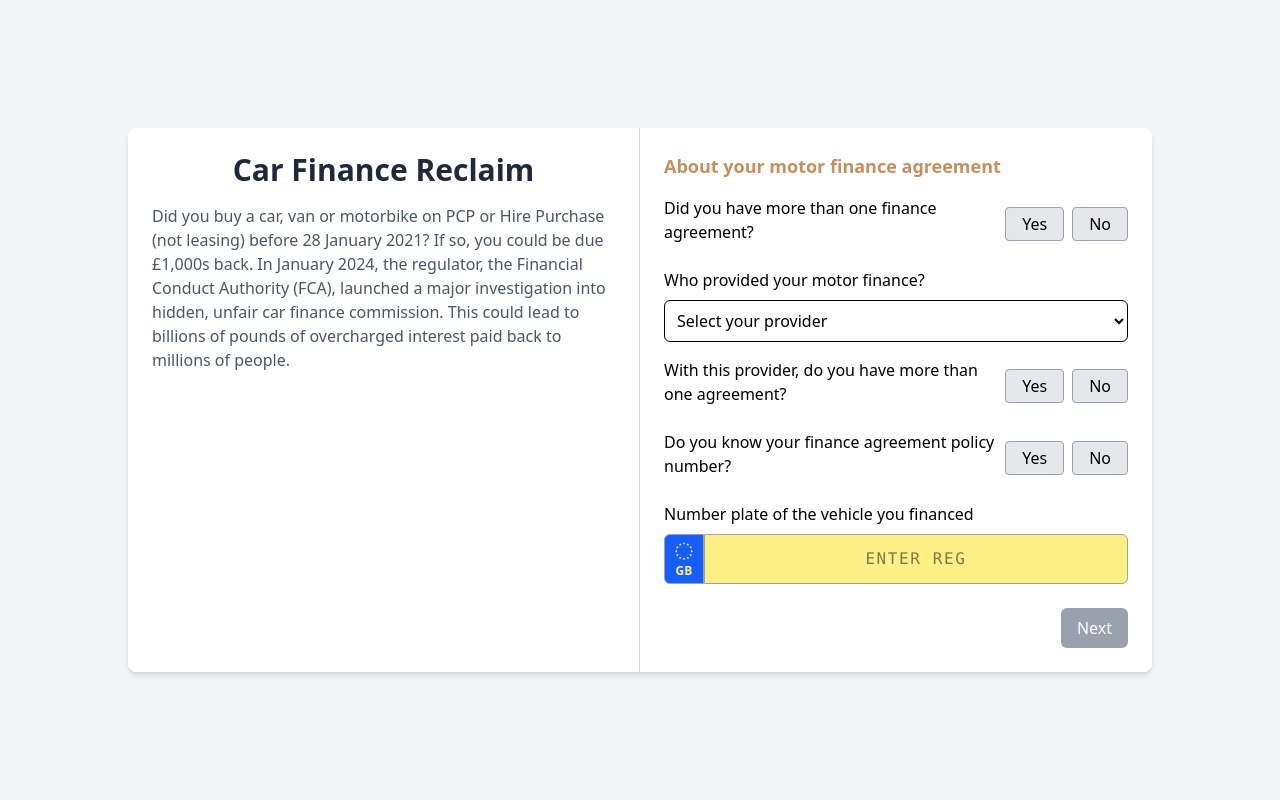
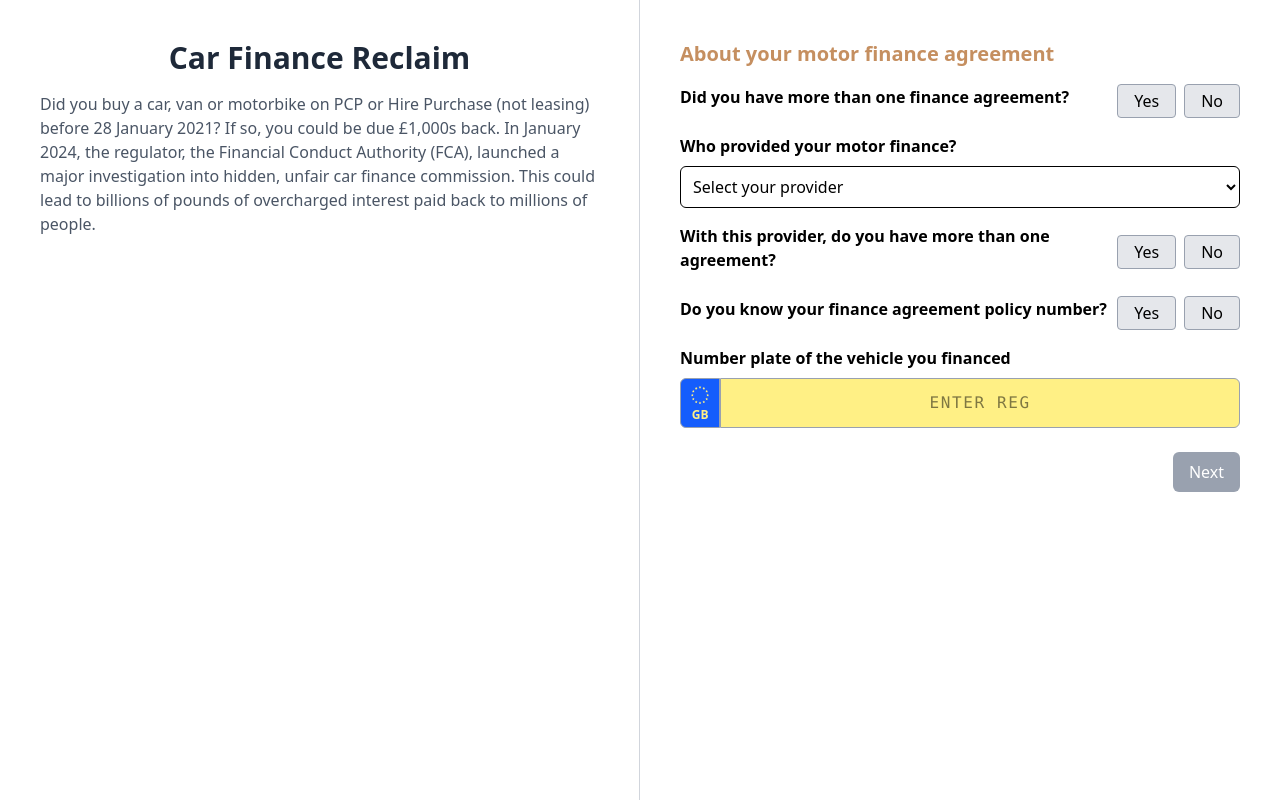
Before and after one commit to SamHillierDev/car-finance-reclaim, a React (Vite) app: page / in a window 1280 px wide. Built offline with nearby package versions, Linux system fonts and the light colour scheme.

Commit message:
feat: update page layout

```diff
--- a/src/App.tsx
+++ b/src/App.tsx
@@ -124,9 +124,9 @@ function App() {
   };
 
   return (
-    <div className="flex min-h-screen items-center justify-center bg-gray-100 p-4">
-      <div className="flex w-full max-w-5xl flex-col overflow-hidden rounded-lg bg-white shadow-md md:flex-row">
-        <div className="w-full border-b border-gray-300 p-6 md:w-1/2 md:border-r md:border-b-0">
+    <div className="flex min-h-screen w-full bg-gray-100">
+      <div className="flex h-screen w-full flex-col overflow-hidden bg-white shadow-md lg:flex-row">
+        <div className="w-full border-b border-gray-300 p-8 lg:w-1/2 lg:border-r lg:border-b-0 lg:p-10">
           <h1 className="mb-4 text-center text-3xl font-semibold text-gray-800">
             Car Finance Reclaim
           </h1>
@@ -140,7 +140,7 @@ function App() {
           </p>
         </div>
 
-        <div className="w-full p-6 lg:w-1/2">
+        <div className="w-full p-8 lg:w-1/2 lg:p-10">
           <AnimatePresence custom={{ direction, hasNavigated }} mode="wait">
             {!showEmailTemplate ? (
               <motion.form
--- a/src/components/EmailTemplate.tsx
+++ b/src/components/EmailTemplate.tsx
@@ -44,7 +44,7 @@ const EmailTemplate: React.FC<EmailTemplateProps> = ({
 
   return (
     <div className="space-y-4">
-      <h2 className="text-lg font-semibold text-[#C58F60]">Generated Email</h2>
+      <h2 className="text-xl font-semibold text-[#C58F60]">Email Template</h2>
 
       {selectedProvider?.email && (
         <div>
--- a/src/components/MotorFinanceForm.tsx
+++ b/src/components/MotorFinanceForm.tsx
@@ -33,7 +33,7 @@ const MotorFinanceForm = ({ formData, onChange }: MotorFinanceFormProps) => {
 
   return (
     <div className="space-y-4">
-      <h2 className="text-lg font-semibold text-[#C58F60]">
+      <h2 className="text-xl font-semibold text-[#C58F60]">
         About your motor finance agreement
       </h2>
 
--- a/src/components/PersonalDetailsForm.tsx
+++ b/src/components/PersonalDetailsForm.tsx
@@ -34,7 +34,7 @@ const PersonalDetailsForm = ({
 
   return (
     <div className="space-y-4">
-      <h2 className="text-lg font-semibold text-[#C58F60]">About you</h2>
+      <h2 className="text-xl font-semibold text-[#C58F60]">About you</h2>
 
       <TextInput
         label="Your full name"
--- a/src/components/SelectInput.tsx
+++ b/src/components/SelectInput.tsx
@@ -15,7 +15,7 @@ const SelectInput: React.FC<SelectInputProps> = ({
 }) => {
   return (
     <div className="flex flex-col">
-      <label className="mb-2">{label}</label>
+      <label className="mb-2 font-semibold">{label}</label>
       <select
         name={name}
         value={value}
--- a/src/components/TextInput.tsx
+++ b/src/components/TextInput.tsx
@@ -25,7 +25,7 @@ const TextInput: React.FC<TextInputProps> = ({
 }) => {
   return (
     <div className="flex flex-col">
-      <label className="mb-2">{label}</label>
+      <label className="mb-2 font-semibold">{label}</label>
       <div className="relative flex items-stretch">
         {showGBFlag && (
           <div className="flex flex-col items-center justify-center rounded-l-md border border-gray-400 bg-blue-600 px-2 py-1 text-yellow-200">
--- a/src/components/ToggleButtonGroup.tsx
+++ b/src/components/ToggleButtonGroup.tsx
@@ -7,8 +7,8 @@ const ToggleButtonGroup: React.FC<ToggleButtonGroupProps> = ({
   onChange,
 }) => {
   return (
-    <div className="flex items-center gap-2">
-      <label className="mb-2">{label}</label>
+    <div className="flex items-center justify-between gap-2">
+      <label className="mb-2 font-semibold">{label}</label>
       <div className="flex gap-2">
         {["Yes", "No"].map((option) => {
           const booleanValue = option === "Yes" ? true : false;
```
